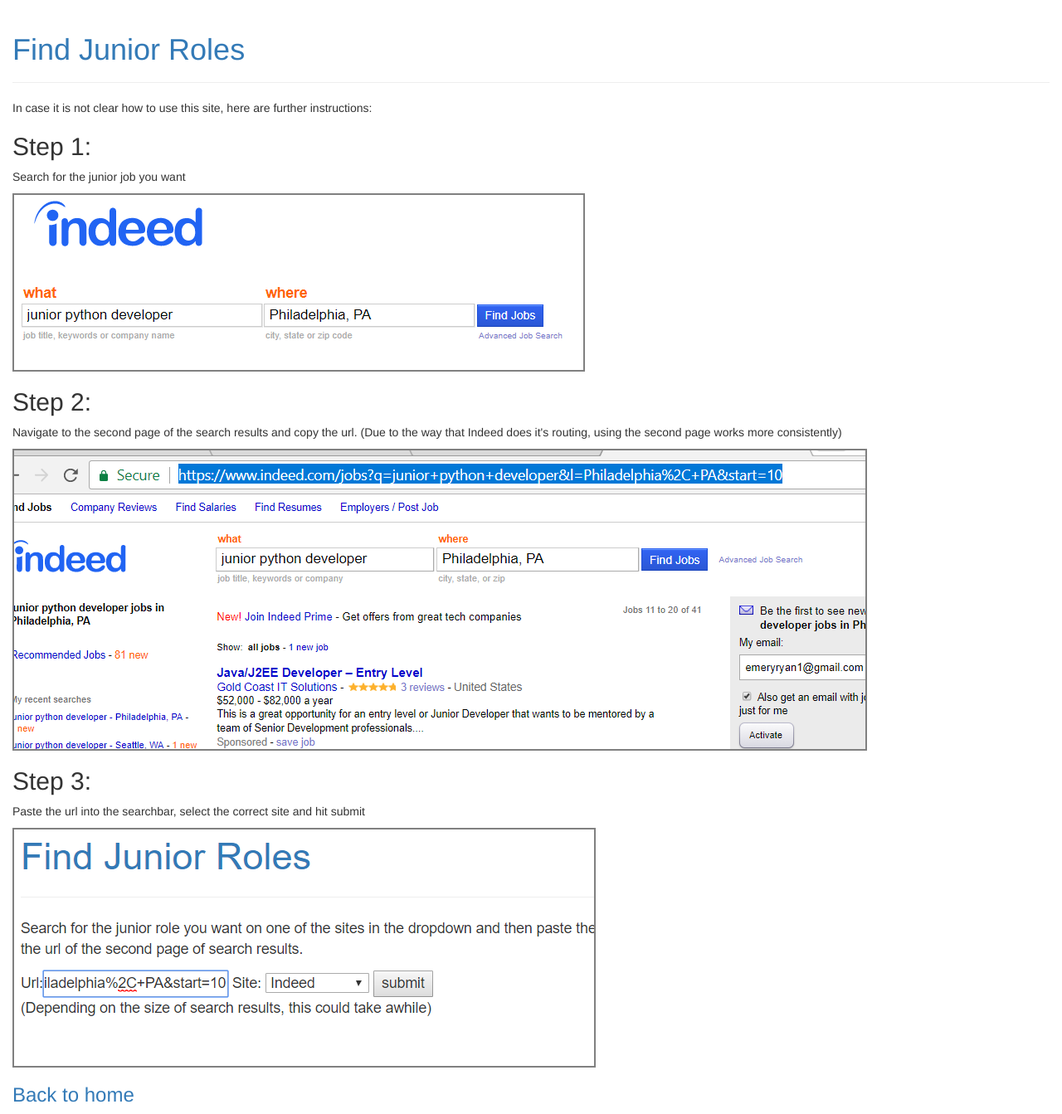
After one commit to remery426/juniorjobs-, a Django app: page /instructions in a window 1280 px wide. The commit adds this page. Shown: the whole page at 83% size. Run offline with Django 3.2, Linux system fonts and the light colour scheme; parts of the project's set-up code (start-up, migrations or seed data) failed here and were passed over; some libraries are stand-ins or nearby versions.

Commit message:
adding instructions

```diff
--- a/apps/main/templates/main/index.html
+++ b/apps/main/templates/main/index.html
@@ -23,7 +23,10 @@
       {% if request.session.currentUser %}
       <p>{{userMessage}}</p>
       {% endif %}
-      <p> Search for the junior role you want on one of the sites in the dropdown and then paste the url of the search results into the form below.  Your results should have a much higher concentration of roles that are actually junior. For best results, copy the url of the second page of search results. </p>
+      <p> Search for the junior role you want on one of the sites in the
+         dropdown and then paste the url of the search results into
+         the form below.  Your results should have a much higher
+          concentration of roles that are actually junior. For best results, copy the url of the second page of search results.  For further instructions click <a href="/instructions"> here</a></p>
       <form class="" action="/refineSearch" method="post">
         {% csrf_token %}
         Url:<input type="text" name="url" value="">
--- /dev/null
+++ b/apps/main/templates/main/instructions.html
@@ -0,0 +1,35 @@
+<!DOCTYPE html>
+<html>
+  <head>
+    <meta charset="utf-8">
+    <title>Using Junior Job Finder </title>
+    <link rel="stylesheet" href="https://maxcdn.bootstrapcdn.com/bootstrap/3.3.7/css/bootstrap.min.css">
+    <script src="https://maxcdn.bootstrapcdn.com/bootstrap/3.3.7/js/bootstrap.min.js"></script>
+    <style>
+      img {
+        border-style: solid;
+        border-width: 2px;
+        color: grey;
+      }
+    </style>
+  </head>
+  <body>
+    <div class="container-fluid">
+      <div class="page-header">
+        <a href="/"><h1> Find Junior Roles </h1></a>
+      </div>
+    <p>In case it is not clear how to use this site, here are further instructions:</p>
+    <h2> Step 1: </h2>
+    <p>Search for the junior job you want</p>
+    <img src='../static/main/img/step1.png' alt="">
+    <h2>Step 2:</h2>
+    <p>Navigate to the second page of the search results and copy the url.  (Due to the way that Indeed does it's routing, using the second page works more consistently)</p>
+    <img src='../static/main/img/step2.png' alt="">
+    <h2>Step 3: </h2>
+    <p>Paste the url into the searchbar, select the correct site and hit submit</p>
+    <img src='../static/main/img/step3.png' alt=""></br>
+    <h3><a href="/">Back to home</a></h3>
+  </div>
+  </div>
+  </body>
+</html>
--- a/apps/main/urls.py
+++ b/apps/main/urls.py
@@ -5,5 +5,6 @@ urlpatterns = [
     url(r'^$', (views.index)),
     url(r'^refineSearch$',(views.refineSearch)),
     url(r'^logout$',(views.logout)),
-    url(r'^histSearch/(?P<id>\d*)$',(views.histSearch))
+    url(r'^histSearch/(?P<id>\d*)$',(views.histSearch)),
+    url(r'^instructions$',(views.instructions))
 ]
--- a/apps/main/views.py
+++ b/apps/main/views.py
@@ -5,6 +5,9 @@ from django.contrib import messages
 from ..login.models import User
 from .models import Search
 
+
+def instructions(request):
+    return render(request,'main/instructions.html')
 def index(request):
     try:
         this_user = User.objects.filter(email = request.session['currentUser'])[0]
```
Also changed, not shown: apps/main/static/main/img/step1.png (added), apps/main/static/main/img/step2.png (added), apps/main/static/main/img/step3.png (added), db.sqlite3.
